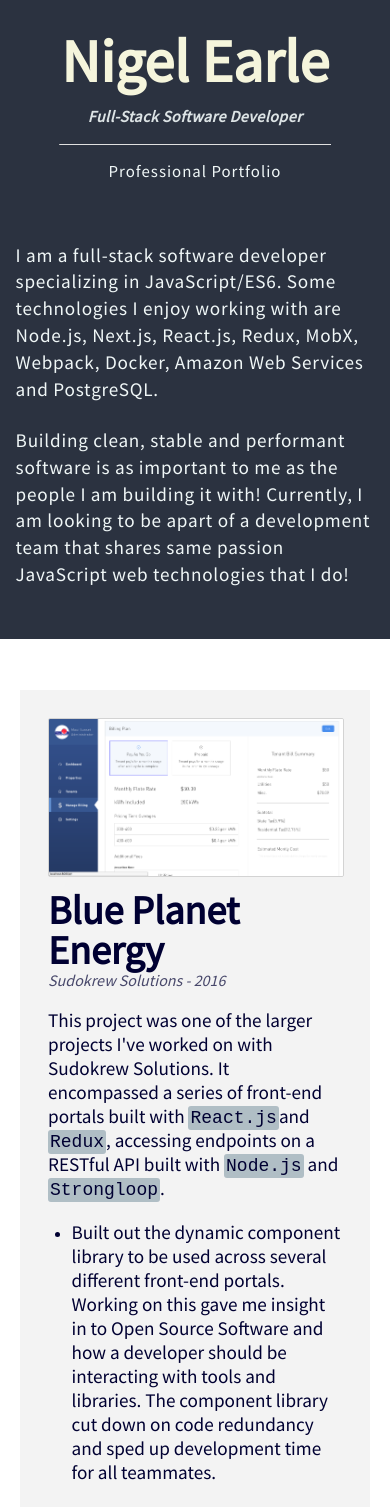
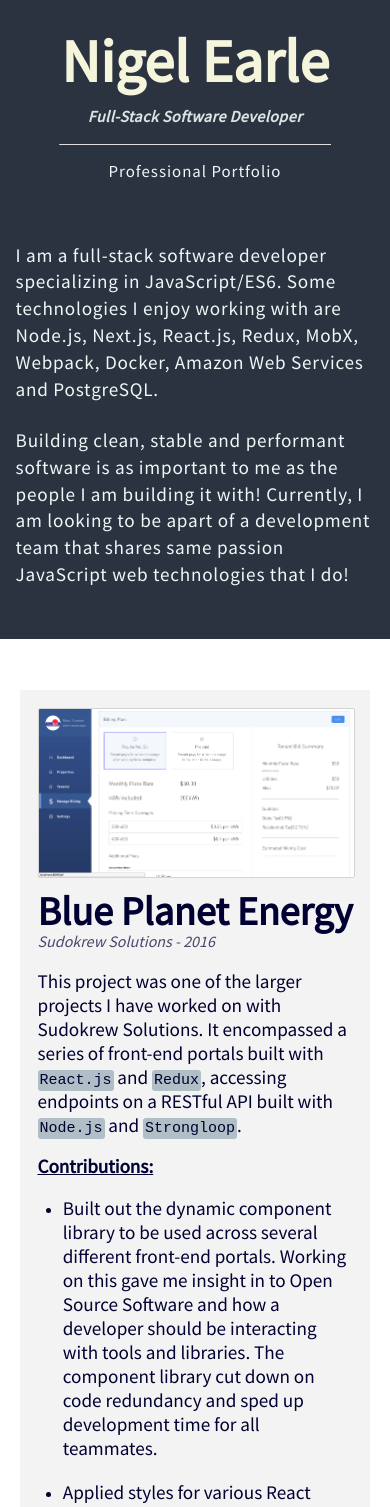
Before and after one commit to NigelEarle/portfolio, a React (Create React App) app: page / in a window 390 px wide. Shown: the top 1507 px of the page. Built offline with nearby package versions, Linux system fonts and the light colour scheme.

Commit message:
add contributions

```diff
--- a/src/components/BluePlanetWork.js
+++ b/src/components/BluePlanetWork.js
@@ -11,10 +11,12 @@
     </div>
     <div className="experience">
       <p className="experienceDesc">
-        This project was one of the larger projects I've worked on with Sudokrew Solutions. It encompassed a series
-        of front-end portals built with <code>React.js</code>and <code>Redux</code>, accessing endpoints
+        This project was one of the larger projects I have worked on with Sudokrew Solutions. It encompassed a series
+        of front-end portals built with <code>React.js</code> and <code>Redux</code>, accessing endpoints
         on a RESTful API built with <code>Node.js</code> and <code>Strongloop</code>.
       </p>
+      <br/>
+      <h2 className="contributions">Contributions:</h2>
       <br/>
       <ul className="experienceList">
         <li>
--- a/src/components/CulturWork.js
+++ b/src/components/CulturWork.js
@@ -16,6 +16,8 @@
         for scraping event data across 25+ different sources. The API had already been
         built out to an extent by a previous devlopment team before our back-end team jumped on.
       </p>
+      <br/>
+      <h2 className="contributions">Contributions:</h2>
       <br/>
       <ul className="experienceList">
         <li>
--- a/src/components/NestEggWork.js
+++ b/src/components/NestEggWork.js
@@ -16,6 +16,8 @@
         learn a lot from their codebase. The key feature of this application would calculate your retirement needs
         based on earnings and savings. Payment for this service was on a subscription basis, which was handled using the Stripe API.
       </p>
+      <br/>
+      <h2 className="contributions">Contributions:</h2>
       <br/>
       <ul className="experienceList">
         <li>
--- a/src/components/RevolusunWork.js
+++ b/src/components/RevolusunWork.js
@@ -16,6 +16,8 @@
         Thankfully, the in-house developers taught me everything I needed to know to complete the given
         tasks.
       </p>
+      <br/>
+      <h2 className="contributions">Contributions:</h2>
       <br/>
       <ul className="experienceList">
         <li>
@@ -39,9 +41,8 @@
         <br/>
         <li>
           <p className="experienceDesc">
-          Developed multiple image upload components using <code>React.js</code> and
-          <code>AWS S3</code>. After upload from the device, image blob would be streamed to
-          <code>Express.js</code> server, formatted and uploaded to S3 bucket and the url
+            Developed multiple image upload components using <code>React.js</code> and <code>AWS S3</code>.
+            After upload from the device, image blob would be streamed to <code>Express.js</code> server, formatted and uploaded to S3 bucket and the url
             returned would be stored in DB. This approach on storage optimized space in the DB
             and allowed AWS S3 handle the larger datasets.
           </p>
--- a/src/components/WorkContent.css
+++ b/src/components/WorkContent.css
@@ -65,6 +65,12 @@
   opacity: 0.7;
 }
 
+.contributions {
+  line-height: 1;
+  font-size: 1.5em;
+  text-decoration: underline;
+}
+
 .experience {
   display: flex;
   flex-direction: column;
@@ -80,6 +86,18 @@
 
 @media (max-width: 740px) {
 
+  .listItem {
+    padding: 5%;
+  }
+
+  code {
+    font-size: 15px;
+  }
+
+  .contributions {
+    font-size: 1.2em
+  }
+
   .experienceList {
     padding-left: 8%;
   }
```
Lines whose indentation alone changed are shown as unchanged.
